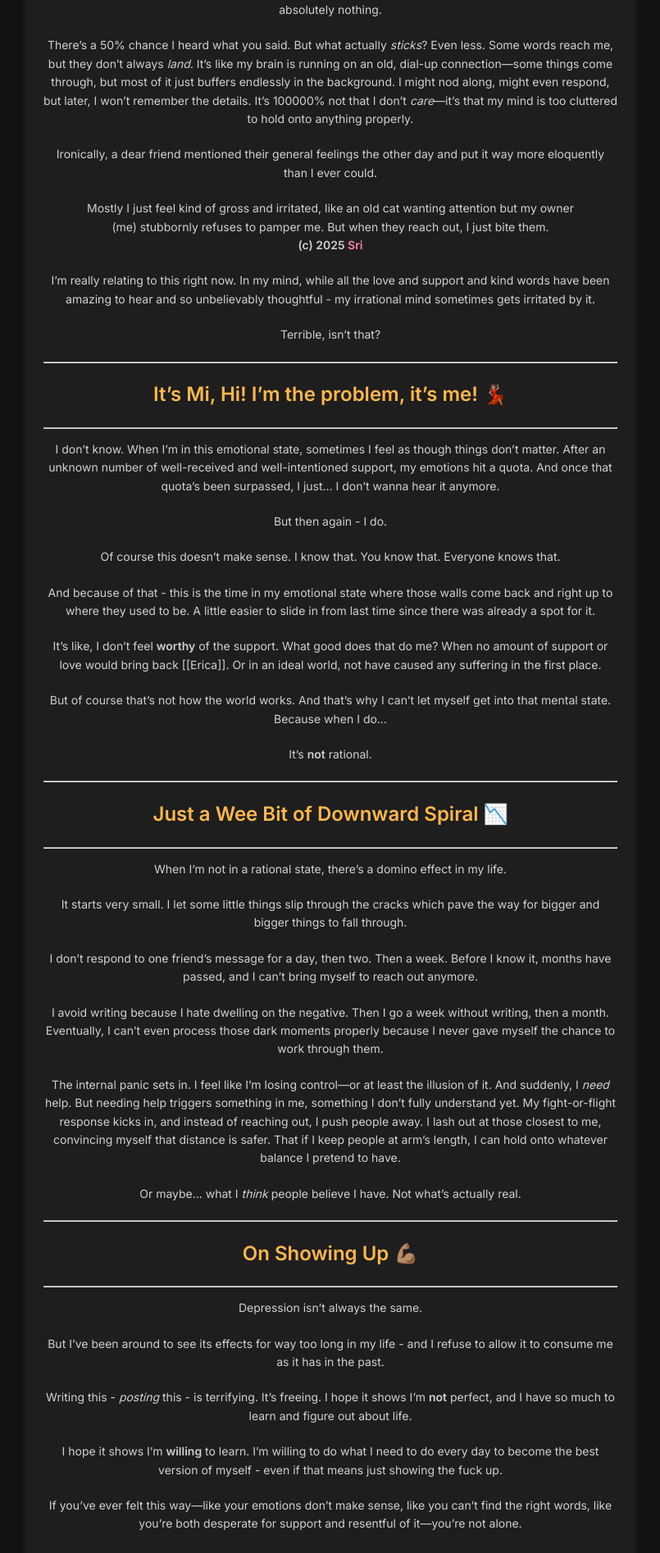
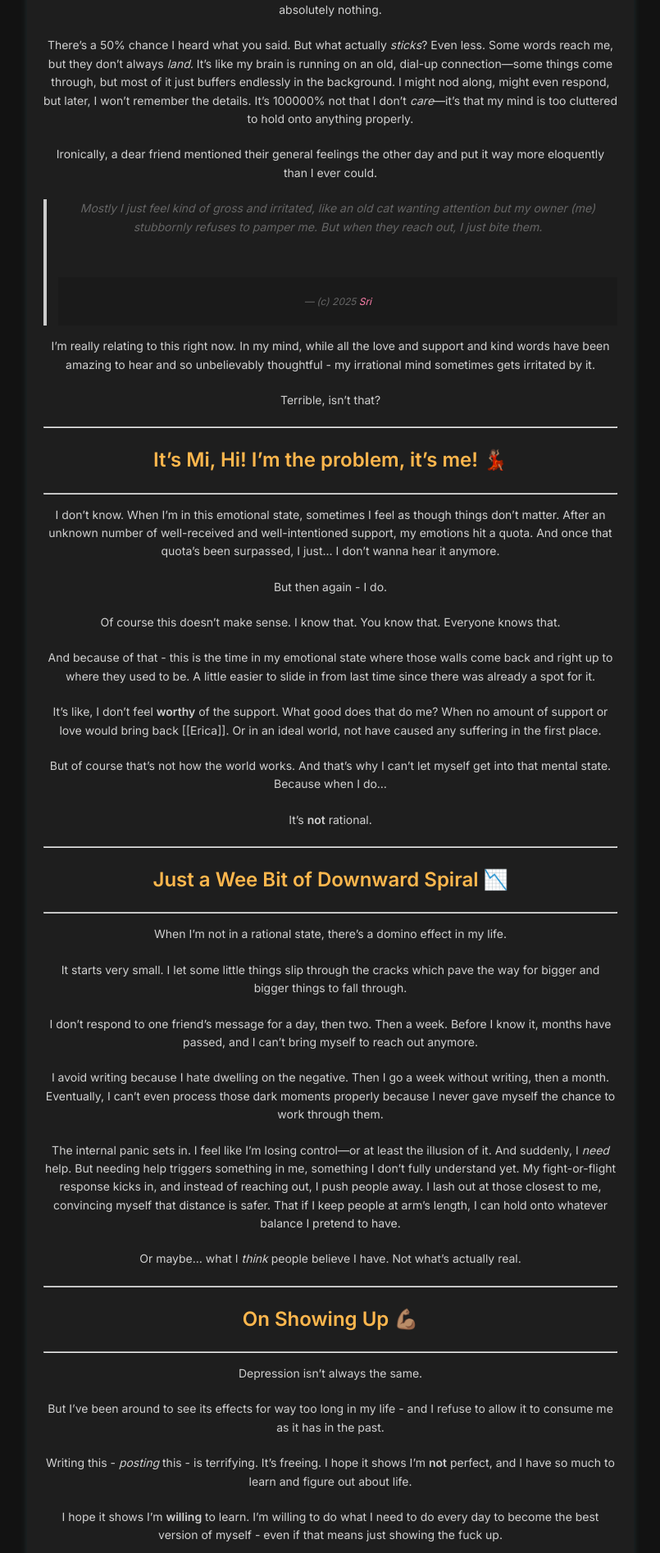
Before and after one commit to meeeyuh/meeeyuh.github.io, a Jekyll site: the page built from _posts/2025-02-14-The-Truth.md, in a window 1280 px wide. Shown: the part 1728-3622 px from the top of the page at 82% size, without its empty margins (237-1042 px from the left). Built offline with Jekyll 4.4.1, drawn with Linux system fonts in a browser that asks for light colours; our own code applies the rules of GitHub Pages for plain Markdown files.

Commit message:
Annnnnd one more push! 🫸🏽

```diff
--- a/_posts/2025-02-14-The-Truth.md
+++ b/_posts/2025-02-14-The-Truth.md
@@ -49,8 +49,10 @@ There's a 50% chance I heard what you said. But what actually _sticks_? Even les
 
 Ironically, a dear friend mentioned their general feelings the other day and put it way more eloquently than I ever could.
 
-> Mostly I just feel kind of gross and irritated, like an old cat wanting attention but my owner (me) stubbornly refuses to pamper me. But when they reach out, I just bite them.
-> **(c) 2025 [Sri](https://dsriseah.com/)**
+<blockquote>
+  <p>Mostly I just feel kind of gross and irritated, like an old cat wanting attention but my owner (me) stubbornly refuses to pamper me. But when they reach out, I just bite them.</p>
+  <footer>— (c) 2025 <a href="https://dsriseah.com/">Sri</a></footer>
+</blockquote>
 
 I'm really relating to this right now. In my mind, while all the love and support and kind words have been amazing to hear and so unbelievably thoughtful - my irrational mind sometimes gets irritated by it.
 
--- a/assets/css/style.css
+++ b/assets/css/style.css
@@ -294,3 +294,11 @@ p {
     margin-top: 5px;
     opacity: 0.8;
 }
+
+blockquote {
+    border-left: 4px solid #ccc;
+    padding-left: 1em;
+    margin: 1em 0;
+    color: #666;
+    font-style: italic;
+  }
```
Also changed, not shown: index.md (+2 -2 lines).
